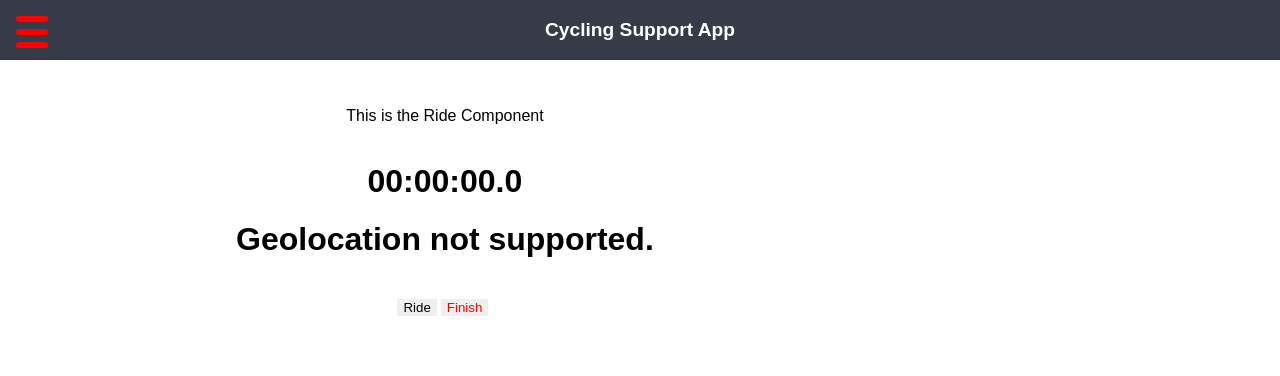
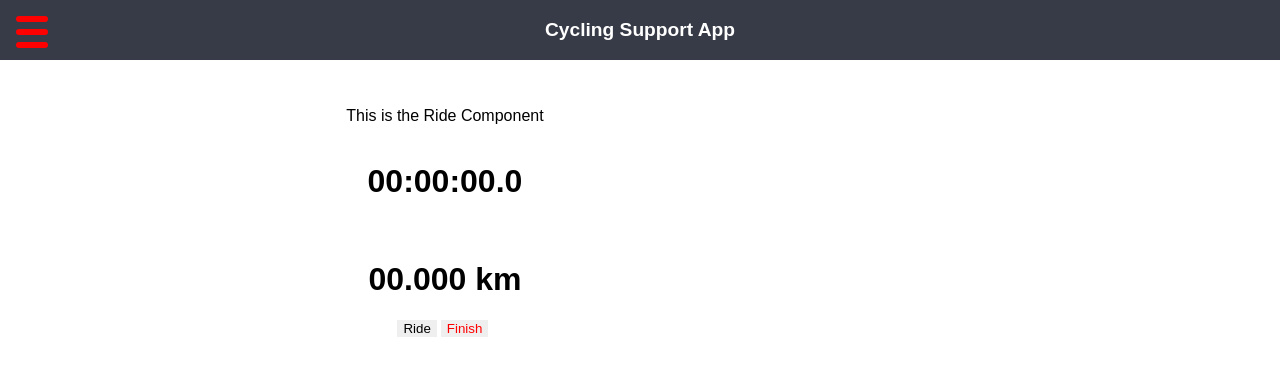
Before and after one commit to jamesodonnell134/React-Cycle-Support-App-Group-Q, a React (Create React App) app: page /ride in a window 1280 px wide. Shown: the top 376 px of the page. Built offline with nearby package versions, Linux system fonts and the light colour scheme; no server answers; the database is empty; sample sign-in values are in the browser's storage.

Commit message:
hopefully doesnt display geolocation not supported

```diff
--- a/src/Ride.js
+++ b/src/Ride.js
@@ -30,7 +30,7 @@ let resetTime = 0;
 let resetScore = 0;
 let user_id = "null";
 let resetDistance = 0;
-let geolocation, curPos, oldPos;
+let geolocation = true, curPos, oldPos;
 
 firebase.auth().onAuthStateChanged(function(user) {
     if (user) {
@@ -74,7 +74,7 @@ class Stopwatch extends React.Component {
             this.onStartClick();
             navigator.geolocation.getCurrentPosition(getPosition, function (error) {
                 console.log("Error occurred. Error code: " + error.code);
-                //geolocation = false;
+                geolocation = false;
             });
         }else{
             console.log("Location not supported");
```
